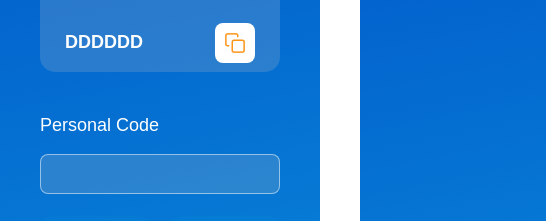
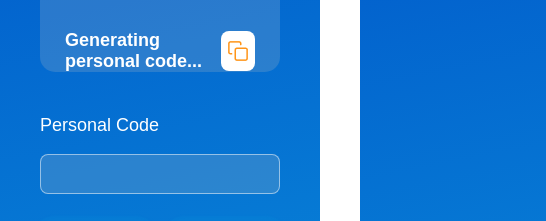
Before and after one commit to Cyphred/meet-the-strangers, a website with bundled scripts: page public/index.html in a window 1280 px wide. Shown: the part 268-489 px from the top of the page, 0-546 px from the left. Built offline with nearby package versions, Linux system fonts and the light colour scheme; files whose address does not match are found by name.

Commit message:
Changes default personal code placeholder when one hasn't been supplied yet

```diff
--- a/public/index.html
+++ b/public/index.html
@@ -22,7 +22,7 @@
                         </p>
                     </div>
                     <div class="personal_code_value_container">
-                        <p class='personal_code_value_paragraph' id='personal_code_paragraph'>DDDDDD</p>
+                        <p class='personal_code_value_paragraph' id='personal_code_paragraph'>Generating personal code...</p>
                         <button class='personal_code_copy_button' id='personal_code_copy_button'>
                             <img src='./utils/images/copyButton.png'></img>
                         </button>
```
